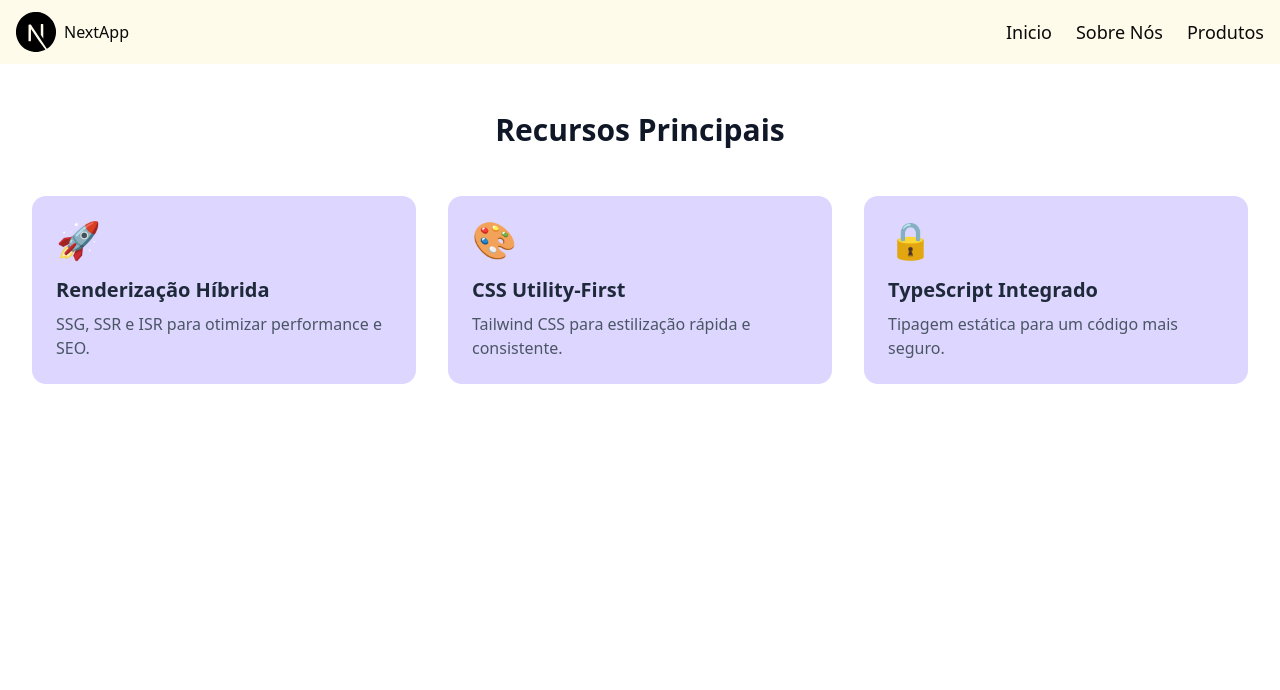
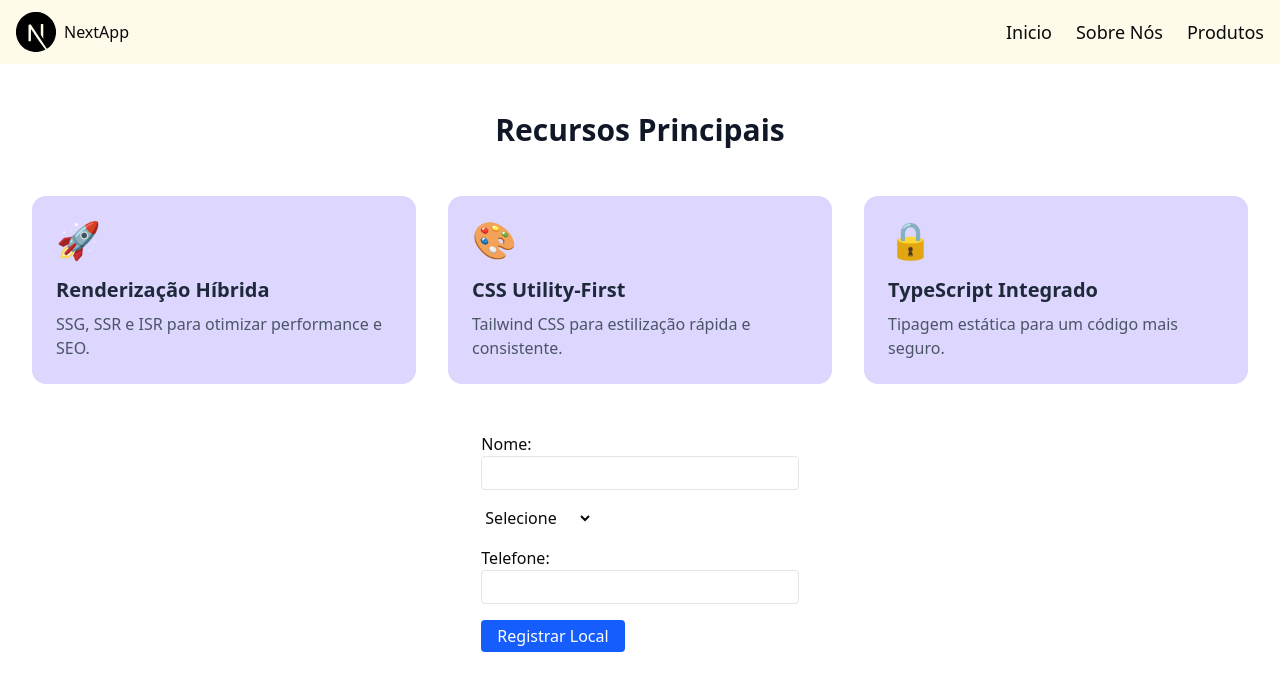
Before and after one commit to yarllamayra/introducao-nextjs1, a Next.js app: page / in a window 1280 px wide. Shown: the top 690 px of the page. Built offline with nearby package versions, Linux system fonts and the light colour scheme.

Commit message:
feat: validation form

```diff
--- a/package.json
+++ b/package.json
@@ -9,6 +9,7 @@
     "lint": "next lint"
   },
   "dependencies": {
+    "@hookform/resolvers": "^5.1.1",
     "@radix-ui/react-slot": "^1.2.3",
     "axios": "^1.9.0",
     "class-variance-authority": "^0.7.1",
@@ -18,8 +19,10 @@
     "next": "15.3.2",
     "react": "^19.0.0",
     "react-dom": "^19.0.0",
+    "react-hook-form": "^7.59.0",
     "react-leaflet": "^5.0.0",
-    "tailwind-merge": "^3.3.1"
+    "tailwind-merge": "^3.3.1",
+    "zod": "^3.25.67"
   },
   "devDependencies": {
     "@eslint/eslintrc": "^3",
--- a/src/app/page.tsx
+++ b/src/app/page.tsx
@@ -1,5 +1,6 @@
 import { Card } from "@/components/Card";
 import NavBar from "@/components/NavBar";
+import PlaceForm from "@/components/PlaceForm";
 
 
 
@@ -41,6 +42,10 @@ export default function Home() {
 
       </section>
 
+      <div className="flex justify-center">
+        <PlaceForm/>
+      </div>
+
 
     </div>
   );
--- /dev/null
+++ b/src/components/PlaceForm.tsx
@@ -0,0 +1,82 @@
+"use client";
+
+import { useForm } from "react-hook-form"
+import { z } from "zod"
+import { zodResolver } from "@hookform/resolvers/zod"
+
+const placeValidationSchema = z.object({
+    name: z.string().min(3, "Nome muito curto!"),
+    type: z.enum(["restaurante", "bar", "hotel"]),
+    phone: z.string().min(8, "Telefone inválido"),
+    lat: z.number(),
+    lng: z.number()
+})
+
+type PlaceFormData = z.infer<typeof placeValidationSchema>
+
+export default function PlaceForm() {
+
+    const {
+        register,
+        handleSubmit,
+        formState: { errors, isSubmitSuccessful }
+    } = useForm<PlaceFormData>({
+        resolver: zodResolver(placeValidationSchema)
+    })
+
+    const onSubmit = (data: PlaceFormData) => {
+        alert("Dados do local enviados!")
+    }
+
+    return (
+        <form className="space-y-4" onSubmit={handleSubmit(onSubmit)}>
+            {/* Nome */}
+            <div>
+                <label>Nome:</label>
+                <input
+                    {...register("name")}
+                    className="w-full border rounded px-2 py-1"
+                />
+                {errors.name && <p className="text-red-500">
+                    {errors.name.message}
+                </p>}
+            </div>
+
+            {/* Tipo */}
+            <select
+                {...register("type")}
+            >
+                <option>Selecione</option>
+                <option value="restaurante">Restaurante</option>
+                <option value="bar">Bar</option>
+                <option value="hotel">Hotel</option>
+            </select>
+            {errors.type && <p className="text-red-500">
+                {errors.type.message}
+            </p>}
+
+
+            {/* Telefone*/}
+            <div>
+                <label>Telefone:</label>
+                <input
+                    {...register("phone")}
+                    className="w-full border rounded px-2 py-1"
+                />
+                {errors.phone && <p className="text-red-500">
+                    {errors.phone.message}
+                </p>}
+            </div>
+            {/* Latitude */}
+            {/* Longitude */}
+
+            <button
+                className="bg-blue-600 text-white
+                px-4 py-1 rounded hover:bg-blue-700
+                cursor-pointer">
+                Registrar Local
+            </button>
+
+        </form>
+    )
+}
```
Also changed, not shown: 1 other file (tests, documents, lock files or other folders).
